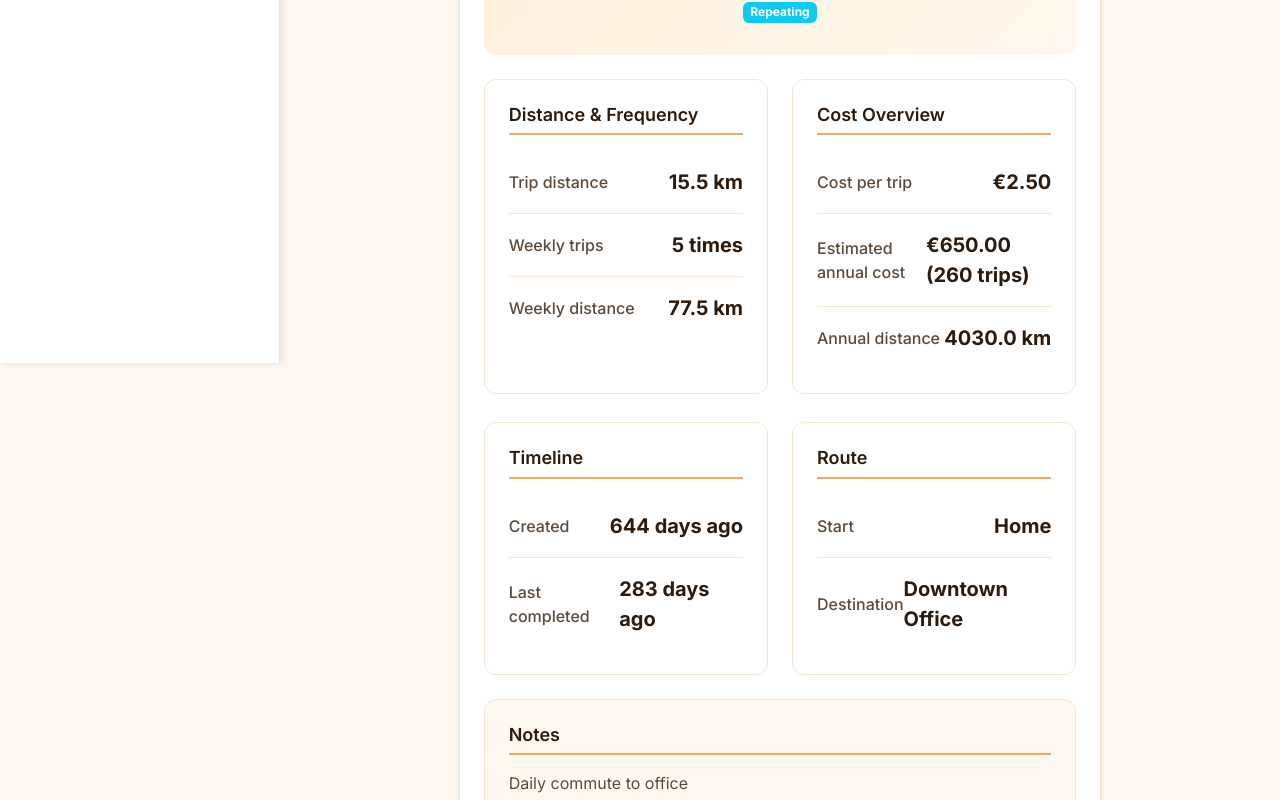
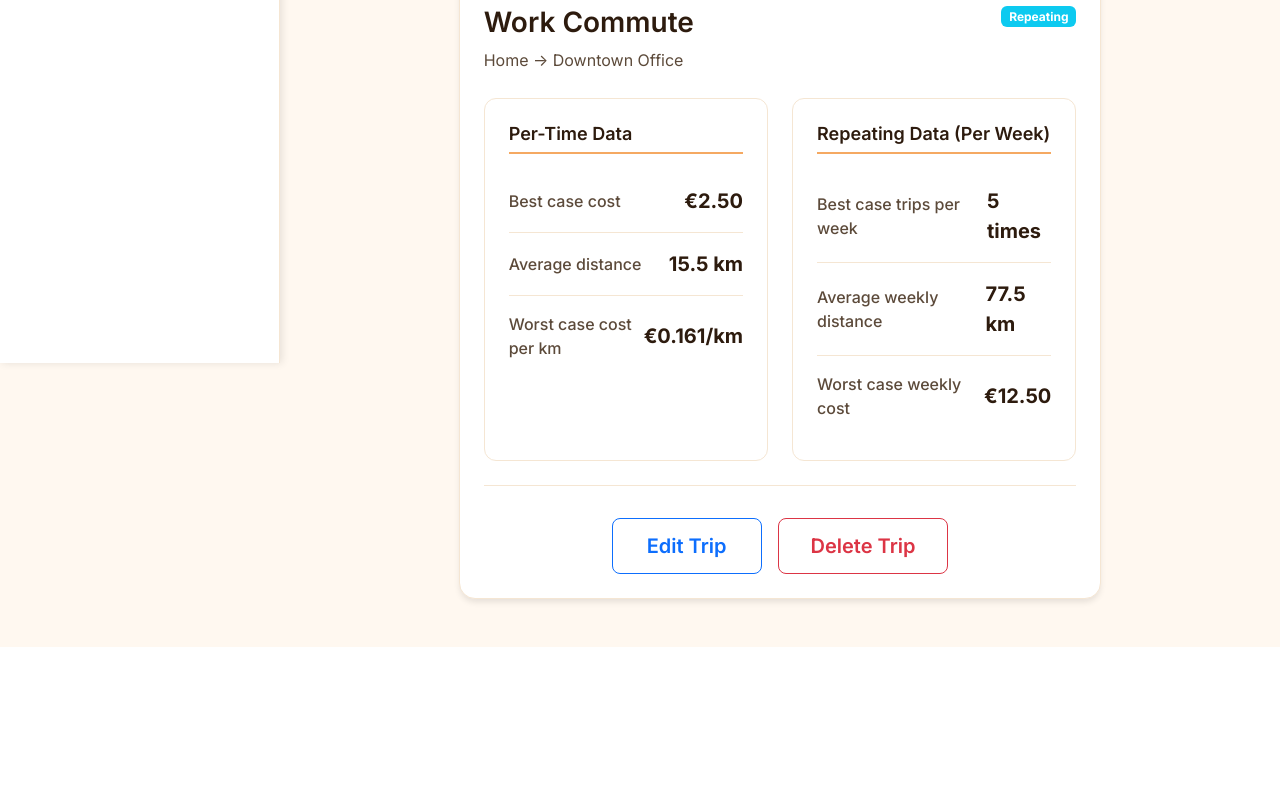
Before and after one commit to GeorgeMC2610/BenzinApp-Front-End, a React (Vite) app: page /trip/1 in a window 1280 px wide. Shown: the part 520-1320 px from the top of the page. After the commit the page ends 1167 px from the top, so only its background shows below. Built offline with nearby package versions, Linux system fonts and the light colour scheme.

Commit message:
Addressed issues with redundant form elements in malfunction/service/trip records, added show more in long descriptions.

```diff
--- a/src/App.css
+++ b/src/App.css
@@ -1979,6 +1979,24 @@ body {
   text-decoration: underline;
 }
 
+/* Title-Description Section Styles */
+.title-description-section {
+  margin-bottom: 1.5rem;
+}
+
+.record-title {
+  font-size: 1.75rem;
+  font-weight: 600;
+  color: var(--text-primary);
+  margin-bottom: 0.75rem;
+}
+
+.record-description {
+  font-size: 1rem;
+  color: var(--text-secondary);
+  line-height: 1.6;
+}
+
 /* Drawer Menu Styles */
 .drawer-menu-mobile {
   position: fixed;
--- a/src/components/SpecificServiceRecord.jsx
+++ b/src/components/SpecificServiceRecord.jsx
@@ -211,10 +211,13 @@ function SpecificServiceRecord() {
                         </div>
                         <div className="date-year">{serviceDate.getFullYear()}</div>
                       </div>
-                      <div className="fuel-station-info text-center mt-3">
-                        <div className="fuel-type">{service.serviceCenter || 'Service center TBD'}</div>
-                        <div className="station-name">{service.name}</div>
-                      </div>
+                    </div>
+
+                    <div className="title-description-section mb-4">
+                      <h2 className="record-title mb-2">{service.name}</h2>
+                      {service.description && (
+                        <p className="record-description mb-0">{service.description}</p>
+                      )}
                     </div>
 
                     <Row className="g-4">
@@ -259,9 +262,9 @@ function SpecificServiceRecord() {
                               <div className="metric-value">{daysSinceService} days</div>
                             </div>
                             <div className="metric-item">
-                              <div className="metric-label">Notes</div>
+                              <div className="metric-label">Service center</div>
                               <div className="metric-value">
-                                {service.notes || 'No additional notes recorded.'}
+                                {service.serviceCenter || 'Not specified'}
                               </div>
                             </div>
                           </Card.Body>
@@ -269,16 +272,6 @@ function SpecificServiceRecord() {
                       </Col>
                     </Row>
 
-                    {service.description && (
-                      <div className="comments-section mt-4">
-                        <Card className="comments-card">
-                          <Card.Body className="p-4">
-                            <h4 className="comments-title mb-3">Description</h4>
-                            <p className="comments-text mb-0">{service.description}</p>
-                          </Card.Body>
-                        </Card>
-                      </div>
-                    )}
 
                     <div className="action-buttons mt-4 d-flex gap-3 justify-content-center">
                       <Button
--- a/src/components/SpecificTripRecord.jsx
+++ b/src/components/SpecificTripRecord.jsx
@@ -192,12 +192,21 @@ function SpecificTripRecord() {
     : null;
 
   const isRepeating = trip.type === 'Repeating';
-  const weeklyTrips = isRepeating ? trip.frequency : 0;
-  const weeklyDistance = isRepeating ? trip.frequency * trip.kilometers : trip.kilometers;
-  const weeklyCost = isRepeating ? trip.frequency * trip.cost : trip.cost;
-  const annualTripCount = isRepeating ? trip.frequency * 52 : 1;
-  const annualDistance = (weeklyDistance / (isRepeating ? trip.frequency : 1)) * annualTripCount;
-  const annualCost = weeklyCost * (isRepeating ? 52 : 1);
+
+  // Per-time data (single trip metrics)
+  const perTimeData = {
+    cost: trip.cost,
+    kilometers: trip.kilometers,
+    costPerKm: trip.cost / trip.kilometers
+  };
+
+  // Repeating data (weekly metrics) - only for repeating trips
+  const repeatingData = isRepeating ? {
+    tripsPerWeek: trip.frequency,
+    weeklyDistance: trip.frequency * trip.kilometers,
+    weeklyCost: trip.frequency * trip.cost,
+    costPerKm: (trip.frequency * trip.cost) / (trip.frequency * trip.kilometers)
+  } : null;
 
   return (
     <div className="trips-page">
@@ -239,13 +248,19 @@ function SpecificTripRecord() {
                         </div>
                         <div className="date-year">{createdDate.getFullYear()}</div>
                       </div>
-                      <div className="fuel-station-info text-center mt-3">
-                        <div className="fuel-type">
+                    </div>
+
+                    <div className="title-description-section mb-4">
+                      <div className="d-flex justify-content-between align-items-start mb-2">
+                        <h2 className="record-title mb-0">{trip.name}</h2>
+                        <Badge bg={isRepeating ? 'info' : 'secondary'} className="ms-2">
+                          {trip.type}
+                        </Badge>
+                      </div>
+                      <div className="record-description">
+                        <p className="mb-0">
                           {trip.origin} → {trip.destination}
-                        </div>
-                        <div className="station-name">
-                          <Badge bg={isRepeating ? 'info' : 'secondary'}>{trip.type}</Badge>
-                        </div>
+                        </p>
                       </div>
                     </div>
 
@@ -253,100 +268,67 @@ function SpecificTripRecord() {
                       <Col md={6}>
                         <Card className="metrics-card h-100">
                           <Card.Body className="p-4">
-                            <h4 className="metrics-title mb-3">Distance & Frequency</h4>
+                            <h4 className="metrics-title mb-3">Per-Time Data</h4>
                             <div className="metric-item">
-                              <div className="metric-label">Trip distance</div>
-                              <div className="metric-value">{trip.kilometers} km</div>
+                              <div className="metric-label">Best case cost</div>
+                              <div className="metric-value">€{perTimeData.cost.toFixed(2)}</div>
                             </div>
                             <div className="metric-item">
-                              <div className="metric-label">Weekly trips</div>
-                              <div className="metric-value">
-                                {isRepeating ? `${weeklyTrips} times` : 'One-time trip'}
-                              </div>
+                              <div className="metric-label">Average distance</div>
+                              <div className="metric-value">{perTimeData.kilometers} km</div>
                             </div>
                             <div className="metric-item">
-                              <div className="metric-label">Weekly distance</div>
-                              <div className="metric-value">
-                                {isRepeating ? `${weeklyDistance.toFixed(1)} km` : '—'}
-                              </div>
+                              <div className="metric-label">Worst case cost per km</div>
+                              <div className="metric-value">€{perTimeData.costPerKm.toFixed(3)}/km</div>
                             </div>
                           </Card.Body>
                         </Card>
                       </Col>
 
+                      {isRepeating && repeatingData && (
                         <Col md={6}>
                           <Card className="metrics-card h-100">
                             <Card.Body className="p-4">
-                            <h4 className="metrics-title mb-3">Cost Overview</h4>
+                              <h4 className="metrics-title mb-3">Repeating Data (Per Week)</h4>
                               <div className="metric-item">
-                              <div className="metric-label">Cost per trip</div>
-                              <div className="metric-value">€{trip.cost.toFixed(2)}</div>
+                                <div className="metric-label">Best case trips per week</div>
+                                <div className="metric-value">{repeatingData.tripsPerWeek} times</div>
                               </div>
                               <div className="metric-item">
-                              <div className="metric-label">Estimated annual cost</div>
-                              <div className="metric-value">
-                                €{annualCost.toFixed(2)} ({annualTripCount} trip
-                                {annualTripCount !== 1 ? 's' : ''})
-                              </div>
+                                <div className="metric-label">Average weekly distance</div>
+                                <div className="metric-value">{repeatingData.weeklyDistance.toFixed(1)} km</div>
                               </div>
                               <div className="metric-item">
-                              <div className="metric-label">Annual distance</div>
-                              <div className="metric-value">
-                                {annualDistance.toFixed(1)} km
-                              </div>
+                                <div className="metric-label">Worst case weekly cost</div>
+                                <div className="metric-value">€{repeatingData.weeklyCost.toFixed(2)}</div>
                               </div>
                             </Card.Body>
                           </Card>
                         </Col>
-                    </Row>
+                      )}
 
-                    <Row className="g-4 mt-1">
+                      {!isRepeating && (
                         <Col md={6}>
                           <Card className="metrics-card h-100">
                             <Card.Body className="p-4">
-                            <h4 className="metrics-title mb-3">Timeline</h4>
+                              <h4 className="metrics-title mb-3">Trip Details</h4>
                               <div className="metric-item">
                                 <div className="metric-label">Created</div>
                                 <div className="metric-value">{daysSinceCreated} days ago</div>
                               </div>
+                              {daysSinceLastCompleted !== null && (
                                 <div className="metric-item">
                                   <div className="metric-label">Last completed</div>
                                   <div className="metric-value">
-                                {daysSinceLastCompleted !== null
-                                  ? `${daysSinceLastCompleted} days ago`
-                                  : 'Not recorded'}
+                                    {daysSinceLastCompleted} days ago
                                   </div>
                                 </div>
+                              )}
                             </Card.Body>
                           </Card>
                         </Col>
-                      <Col md={6}>
-                        <Card className="metrics-card h-100">
-                          <Card.Body className="p-4">
-                            <h4 className="metrics-title mb-3">Route</h4>
-                            <div className="metric-item">
-                              <div className="metric-label">Start</div>
-                              <div className="metric-value">{trip.origin}</div>
-                            </div>
-                            <div className="metric-item">
-                              <div className="metric-label">Destination</div>
-                              <div className="metric-value">{trip.destination}</div>
-                            </div>
-                          </Card.Body>
-                        </Card>
-                      </Col>
+                      )}
                     </Row>
-
-                    {trip.description && (
-                      <div className="comments-section mt-4">
-                        <Card className="comments-card">
-                          <Card.Body className="p-4">
-                            <h4 className="comments-title mb-3">Notes</h4>
-                            <p className="comments-text mb-0">{trip.description}</p>
-                          </Card.Body>
-                        </Card>
-                      </div>
-                    )}
 
                     <div className="action-buttons mt-4 d-flex gap-3 justify-content-center">
                       <Button
```
Also changed, not shown: src/components/SpecificMalfunctionRecord.jsx (+31 -30 lines). Lines whose indentation alone changed are shown as unchanged.
